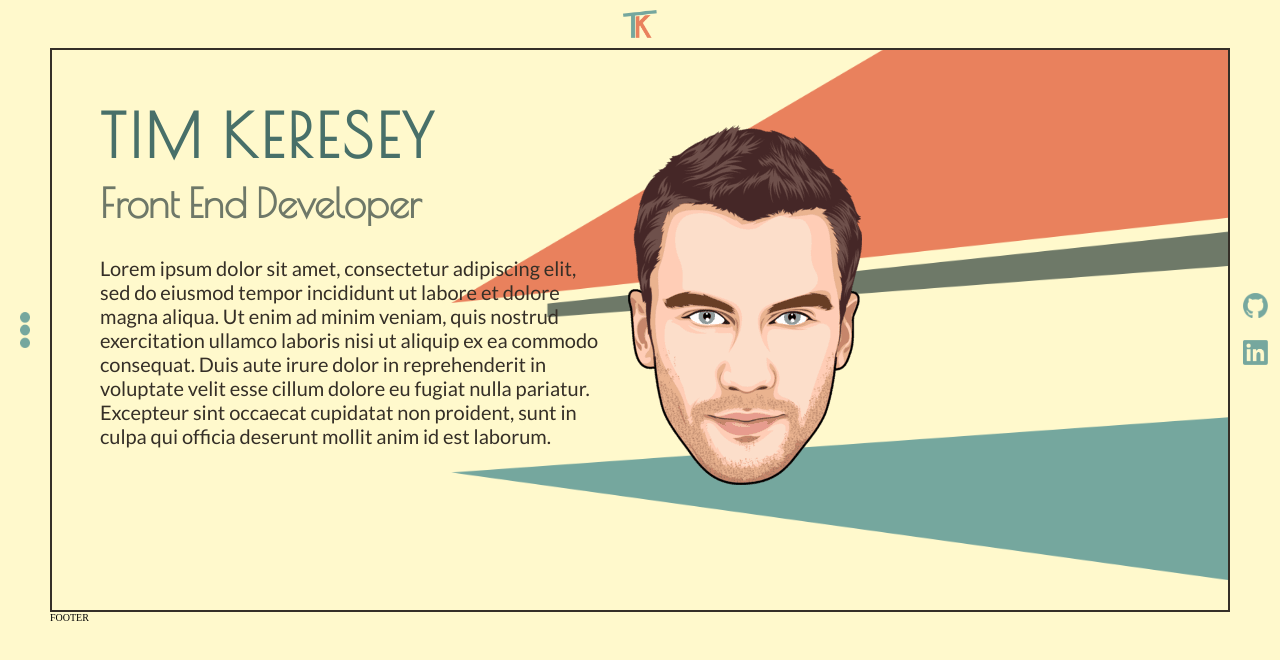
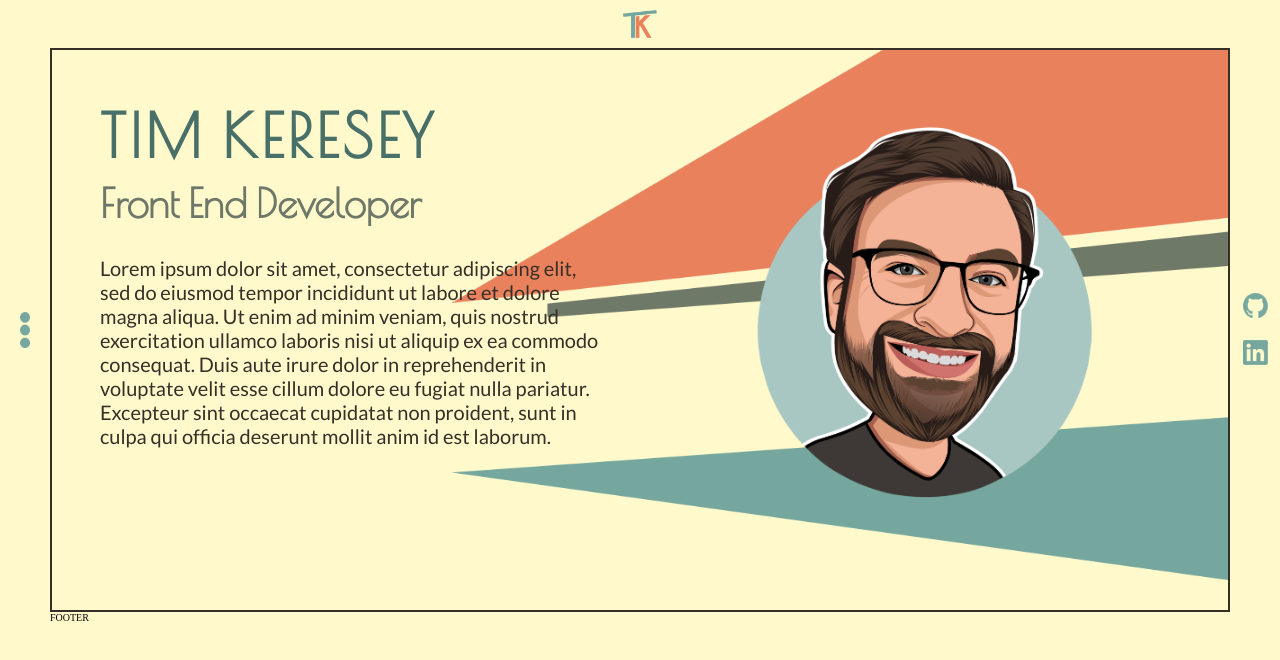
Before and after one commit to timkeresey/my-site, a React (Create React App) app: page / in a window 1280 px wide. Shown: the top 660 px of the page. Built offline with nearby package versions, Linux system fonts and the light colour scheme.

Commit message:
add and style new headshot image

```diff
--- a/src/App/App.scss
+++ b/src/App/App.scss
@@ -97,5 +97,7 @@
     grid-row: 2 / 3;
     grid-column: 3 / 4;
     align-self: center;
+    width: 45rem;
+    transform: translateX(10rem);
   }
 }
```
Also changed, not shown: src/assets/images/cartoon.png.
